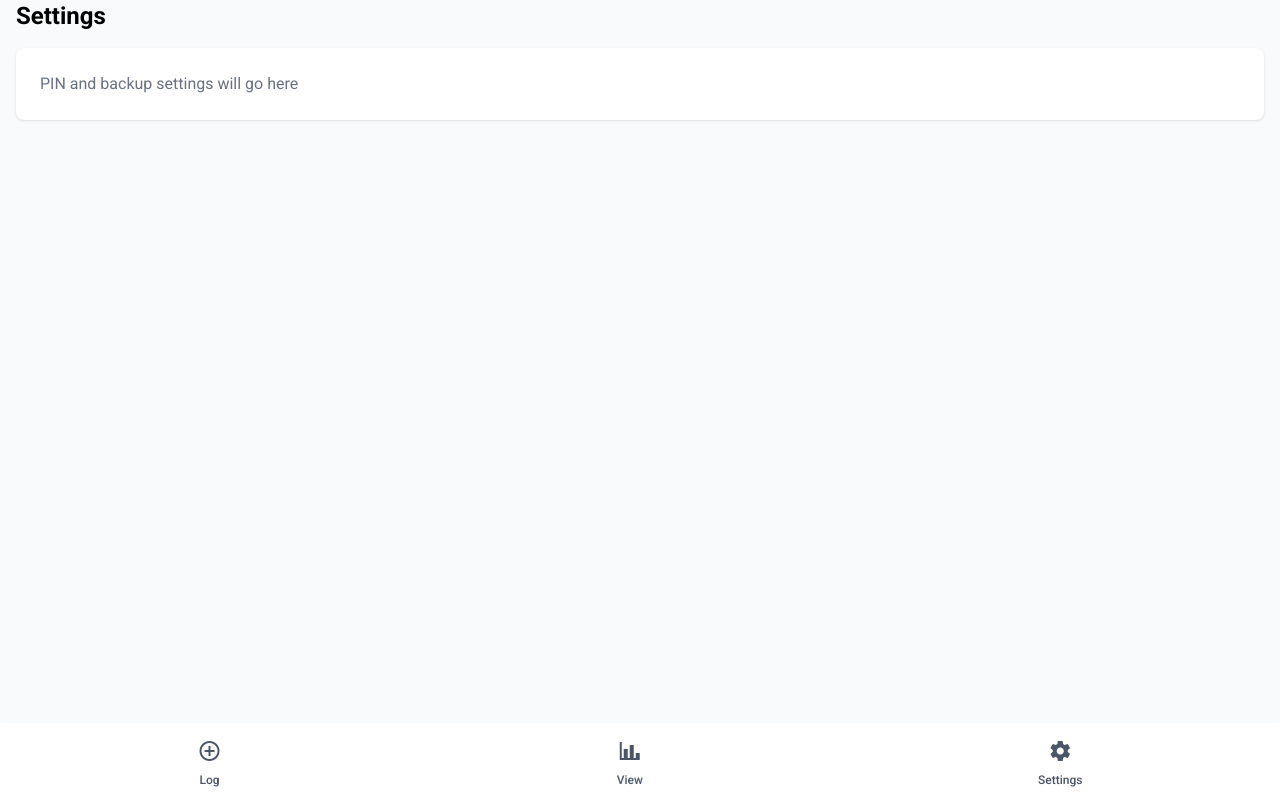
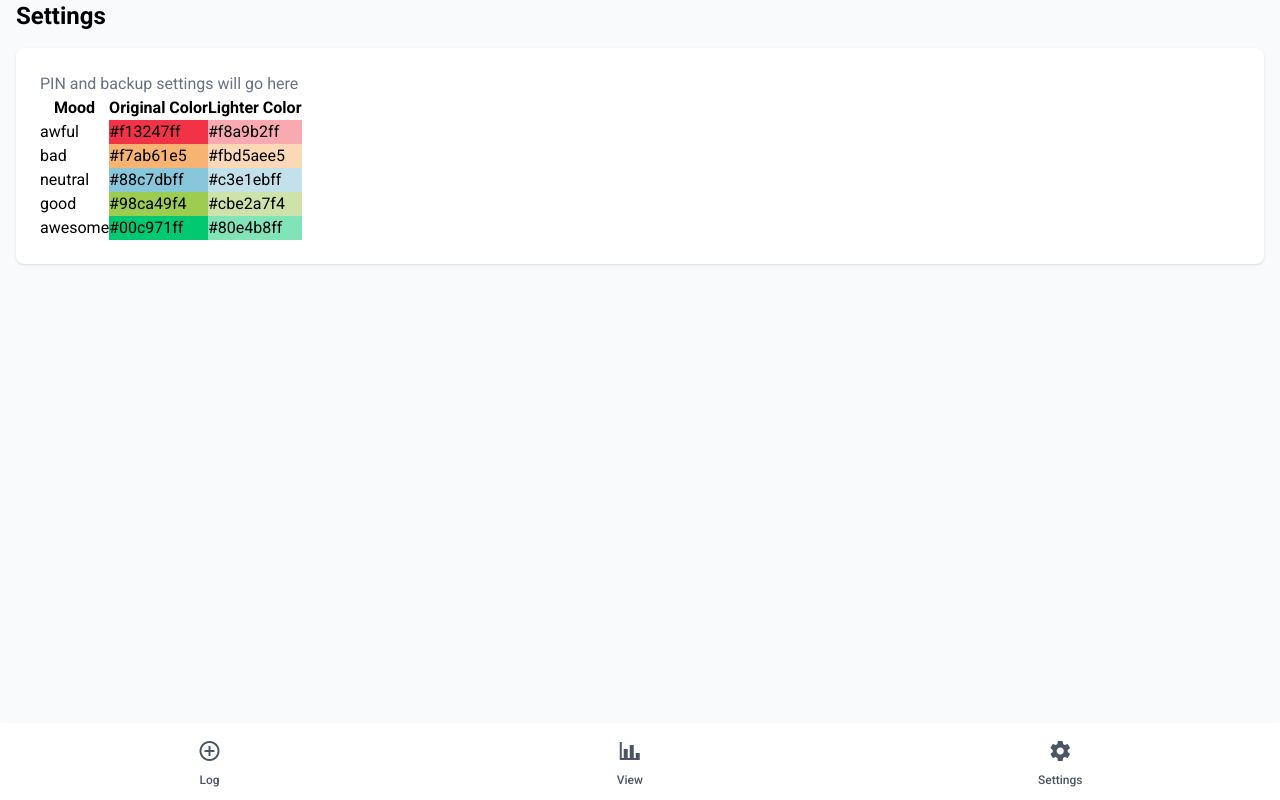
Before and after one commit to fgc/tellme, a SvelteKit app: page /settings in a window 1280 px wide. Built offline with nearby package versions, Linux system fonts and the light colour scheme.

Commit message:
Weekly page styled

```diff
--- a/src/lib/config/moods.ts
+++ b/src/lib/config/moods.ts
@@ -1,7 +1,7 @@
 export const moods = [
-  { value: 1, label: 'awful', icon: '/icons/awful.svg', color: '#f13247ff' },
-  { value: 2, label: 'bad', icon: '/icons/bad.svg', color: '#f7ab61e5' },
-  { value: 3, label: 'neutral', icon: '/icons/neutral.svg', color: '#88c7dbff' },
-  { value: 4, label: 'good', icon: '/icons/good.svg', color: '#98ca49f4' },
-  { value: 5, label: 'awesome', icon: '/icons/awesome.svg', color: '#00c971ff' }
+  { value: 1, label: 'awful', icon: '/icons/awful.svg', color: '#f13247ff', lighterColor: '#f8a9b2ff' },
+  { value: 2, label: 'bad', icon: '/icons/bad.svg', color: '#f7ab61e5', lighterColor: '#fbd5aee5' },
+  { value: 3, label: 'neutral', icon: '/icons/neutral.svg', color: '#88c7dbff', lighterColor: '#c3e1ebff' },
+  { value: 4, label: 'good', icon: '/icons/good.svg', color: '#98ca49f4', lighterColor: '#cbe2a7f4' },
+  { value: 5, label: 'awesome', icon: '/icons/awesome.svg', color: '#00c971ff', lighterColor: '#80e4b8ff' }
 ] as const;
--- a/src/routes/settings/+page.svelte
+++ b/src/routes/settings/+page.svelte
@@ -1,4 +1,41 @@
 <h1 class="text-2xl font-bold mb-4">Settings</h1>
 <div class="bg-white p-6 rounded-lg shadow">
   <p class="text-gray-500">PIN and backup settings will go here</p>
+  <table>
+  <thead>
+    <tr>
+      <th>Mood</th>
+      <th>Original Color</th>
+      <th>Lighter Color</th>
+    </tr>
+  </thead>
+  <tbody>
+    <tr>
+      <td>awful</td>
+      <td style="background-color: #f13247ff;">#f13247ff</td>
+      <td style="background-color: #f8a9b2ff;">#f8a9b2ff</td>
+    </tr>
+    <tr>
+      <td>bad</td>
+      <td style="background-color: #f7ab61e5;">#f7ab61e5</td>
+      <td style="background-color: #fbd5aee5;">#fbd5aee5</td>
+    </tr>
+    <tr>
+      <td>neutral</td>
+      <td style="background-color: #88c7dbff;">#88c7dbff</td>
+      <td style="background-color: #c3e1ebff;">#c3e1ebff</td>
+    </tr>
+    <tr>
+      <td>good</td>
+      <td style="background-color: #98ca49f4;">#98ca49f4</td>
+      <td style="background-color: #cbe2a7f4;">#cbe2a7f4</td>
+    </tr>
+    <tr>
+      <td>awesome</td>
+      <td style="background-color: #00c971ff;">#00c971ff</td>
+      <td style="background-color: #80e4b8ff;">#80e4b8ff</td>
+    </tr>
+  </tbody>
+</table>
+
 </div>
--- a/src/routes/weekly/+page.svelte
+++ b/src/routes/weekly/+page.svelte
@@ -70,30 +70,37 @@
   }, {} as Record<string, any>);
 </script>
 
-<h1 class="text-2xl font-bold mb-4">Weekly View</h1>
 <div class="flex justify-between mb-4">
   <button
     on:click={() => navigateWeek(-7)}
-    class="px-4 py-2 bg-gray-200 rounded-lg hover:bg-gray-300 transition-colors"
+    class="px-4 py-2 bg-gray-200 rounded-lg hover:bg-gray-200 transition-colors"
   >
-    Previous Week
+    &lt;
   </button>
   <button
     on:click={() => navigateWeek(7)}
     disabled={isCurrentWeek}
     class="px-4 py-2 bg-gray-200 rounded-lg hover:bg-gray-300 transition-colors disabled:opacity-50 disabled:cursor-not-allowed"
   >
-    Next Week
+    &gt;
   </button>
 </div>
-<div class="bg-white p-6 rounded-lg shadow">
+<div class="bg-gray-100 p-6 rounded-lg shadow">
   {#if isLoading}
     <p class="text-center text-gray-500">Loading...</p>
   {:else}
     <div class="flex flex-col gap-4"> <!-- Changed to vertical flex layout -->
       {#each getLast7Days() as date}
+        <div class="bg-white rounded shadow mb-4"> <!-- Container for each day's card -->
           <div
-          class="flex items-center p-4 border rounded cursor-pointer hover:bg-gray-50 transition-colors"
+            class="p-1 text-sm font-medium text-center"
+            style="{entriesWithMoodDetails[date] ? `background-color: ${entriesWithMoodDetails[date].moodDetails.lighterColor}; color: ${entriesWithMoodDetails[date].moodDetails.color};` : 'background-color: white; color: gray;'}"
+          > <!-- Date Header -->
+            {new Date(date).toLocaleDateString('en-US', { weekday: 'short', month: 'short', day: 'numeric', year: 'numeric' })}
+          </div>
+
+          <div
+            class="p-4 cursor-pointer hover:bg-gray-50 transition-colors"
             on:click={() => {
               if (entries[date]) {
                 selectedEntry = entries[date];
@@ -110,16 +117,9 @@
             }}
             role="button"
             tabindex="0"
-        >
-          <div class="flex-shrink-0 text-sm font-medium text-center mr-4"> <!-- Date column -->
-            <div>{new Date(date).toLocaleDateString('en-US', { weekday: 'short' })}</div>
-            <div class="text-xs text-gray-500">
-              {new Date(date).toLocaleDateString('en-US', { month: 'short', day: 'numeric' })}
-            </div>
-          </div>
-
+          > <!-- Entry Details -->
             {#if entriesWithMoodDetails[date]}
-            <div class="flex items-center flex-grow"> <!-- Mood, Activities, Notes column -->
+              <div class="flex items-center gap-4">
                 {#if entriesWithMoodDetails[date].moodDetails}
                   <img src={entriesWithMoodDetails[date].moodDetails.icon} alt={entriesWithMoodDetails[date].moodDetails.label} class="w-8 h-8 mr-2" style="filter: drop-shadow(0 0 0 {entriesWithMoodDetails[date].moodDetails.color});" />
                 {/if}
@@ -131,7 +131,7 @@
                   </div>
                   <div class="text-xs text-gray-600">
                     {#if entriesWithMoodDetails[date].activities.length > 0}
-                    Activities: {entriesWithMoodDetails[date].activities.join(', ')}
+                      {entriesWithMoodDetails[date].activities.join(', ')}
                     {/if}
                   </div>
                   {#if entriesWithMoodDetails[date].notes}
@@ -142,8 +142,9 @@
                 </div>
               </div>
             {:else}
-            <div class="text-gray-400 text-sm flex-grow">No entry</div> <!-- Adjusted for layout -->
+              <div class="text-gray-400 text-sm">No entry</div>
             {/if}
+          </div>
         </div>
       {/each}
     </div>
```
Also changed, not shown: 1 other file (tests, documents, lock files or other folders). Lines whose indentation alone changed are shown as unchanged.
